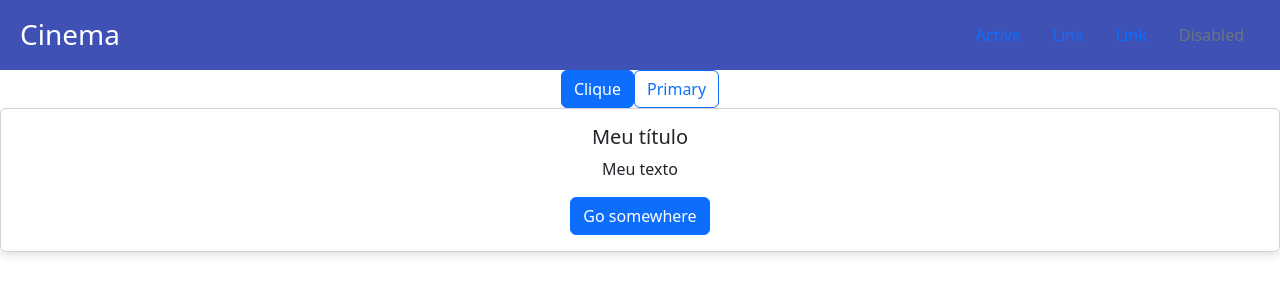
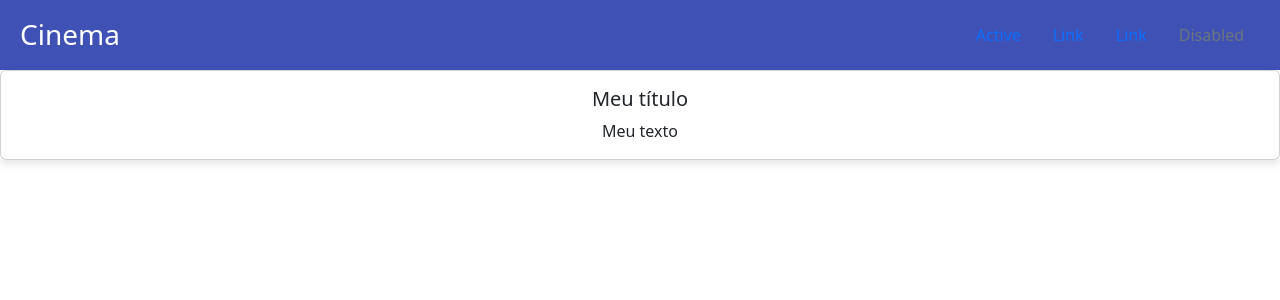
Before and after one commit to paulomatos777/Movie-Theater, a React (Create React App) app: page / in a window 1280 px wide. Shown: the top 300 px of the page. Built offline with nearby package versions, Linux system fonts and the light colour scheme.

Commit message:
add movie page

```diff
--- a/src/App.tsx
+++ b/src/App.tsx
@@ -1,18 +1,12 @@
 import "./App.css";
-// import Button from "./components/Button";
-import { Button } from 'react-bootstrap';
-import MyCard from "./components/Card";
 import Header from "./components/Header";
-import Nav from "./components/Nav";
-
+import Movie from "./pages/Movie";
 
 function App() {
   return (
     <div className="App">
       <Header title="Cinema" />
-      <Button variant="primary">Clique</Button>
-      <Button variant="outline-primary">Primary</Button>{" "}
-      <MyCard title="Meu título" text="Meu texto" />
+      <Movie></Movie>
     </div>
   );
 }
--- a/src/components/Card/index.tsx
+++ b/src/components/Card/index.tsx
@@ -5,16 +5,17 @@ import { CardContainer } from "./styles";
 interface MyCardProps {
   title: string;
   text: string;
+  hasButton: boolean;
 }
 
-export default function MyCard({ title, text }: MyCardProps) {
+export default function MyCard({ title, text, hasButton }: MyCardProps) {
   return (
     <CardContainer>
       <Card>
         <Card.Body>
           <Card.Title>{title}</Card.Title>
           <Card.Text>{text}</Card.Text>
-          <Button variant="primary">Go somewhere</Button>
+          {hasButton && <Button variant="primary">Go somewhere</Button>}
         </Card.Body>
       </Card>
     </CardContainer>
--- /dev/null
+++ b/src/pages/Movie/index.tsx
@@ -0,0 +1,9 @@
+import MyCard from "../../components/Card";
+
+export default function Movie() {
+  return (
+    <div className="App">
+      <MyCard title="Meu título" text="Meu texto" hasButton={false} />
+    </div>
+  );
+}
```
